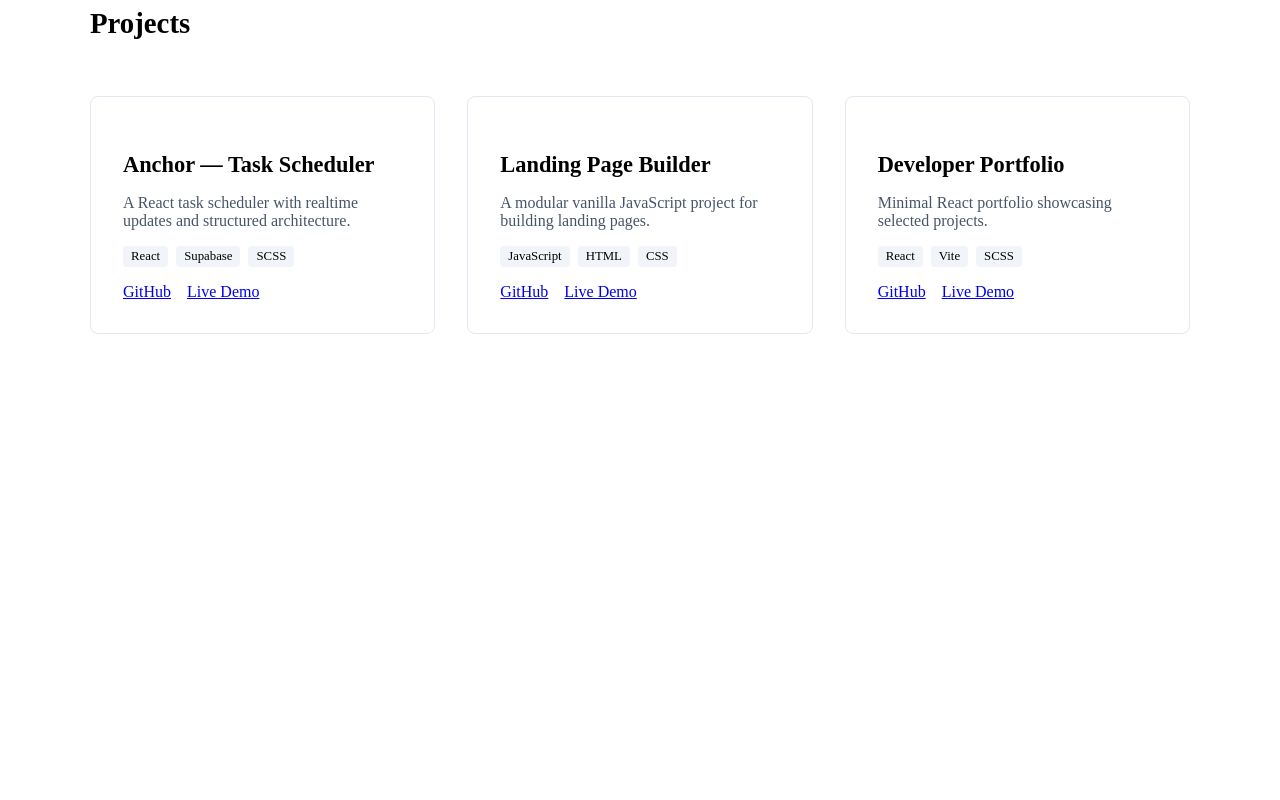
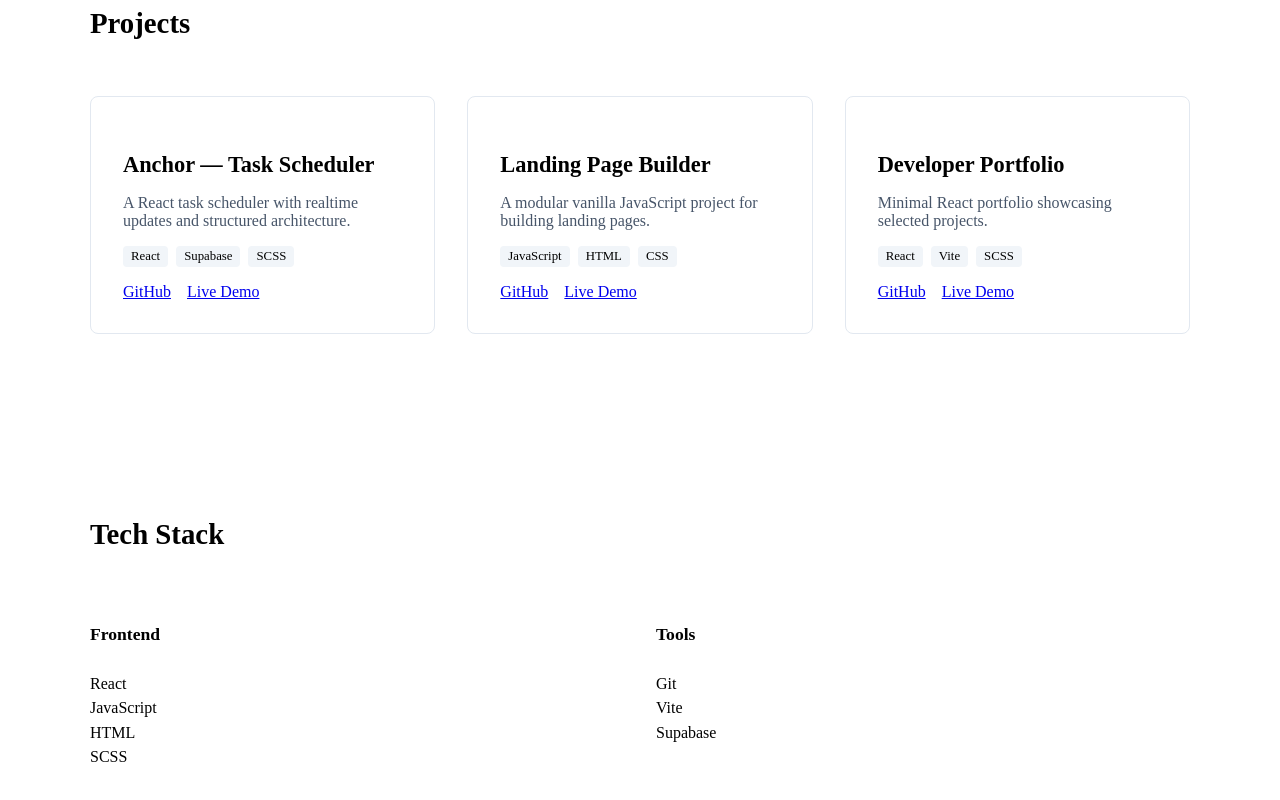
Before and after one commit to lukanogaj/portfolio, a React (Vite) app: page / in a window 1280 px wide. Shown: the part 707-1507 px from the top of the page. Before the commit the page ends 1145 px from the top, so only its background shows below. Built offline with nearby package versions, Linux system fonts and the light colour scheme.

Commit message:
feat: add Tech Stack section

```diff
--- a/src/App.jsx
+++ b/src/App.jsx
@@ -1,11 +1,13 @@
 import Hero from "./sections/Hero/Hero";
 import Projects from "./sections/Projects/Projects";
+import TechStack from "./sections/TechStack/TechStack";
 
 const App = () => {
   return (
     <>
       <Hero />
       <Projects />
+      <TechStack />
     </>
   );
 };
--- /dev/null
+++ b/src/sections/TechStack/TechStack.jsx
@@ -0,0 +1,37 @@
+import styles from "./TechStack.module.scss";
+import Container from "../../components/Container/Container";
+
+const TechStack = () => {
+  return (
+    <section className={styles.techStackSection}>
+      <Container>
+        <div className={styles.techStackContent}>
+          <h2 className={styles.techStackTitle}>Tech Stack</h2>
+
+          <div className={styles.techGroups}>
+            <div className={styles.techGroup}>
+              <h3 className={styles.groupTitle}>Frontend</h3>
+              <ul className={styles.techList}>
+                <li>React</li>
+                <li>JavaScript</li>
+                <li>HTML</li>
+                <li>SCSS</li>
+              </ul>
+            </div>
+
+            <div className={styles.techGroup}>
+              <h3 className={styles.groupTitle}>Tools</h3>
+              <ul className={styles.techList}>
+                <li>Git</li>
+                <li>Vite</li>
+                <li>Supabase</li>
+              </ul>
+            </div>
+          </div>
+        </div>
+      </Container>
+    </section>
+  );
+};
+
+export default TechStack;
--- /dev/null
+++ b/src/sections/TechStack/TechStack.module.scss
@@ -0,0 +1,40 @@
+.techStackSection {
+  padding: 4rem 0;
+}
+
+.techStackContent {
+  display: flex;
+  flex-direction: column;
+  gap: 2rem;
+}
+
+.techStackTitle {
+  font-size: 1.8rem;
+  font-weight: 600;
+}
+
+.techGroups {
+  display: grid;
+  grid-template-columns: repeat(auto-fit, minmax(200px, 1fr));
+  gap: 2rem;
+}
+
+.techGroup {
+  display: flex;
+  flex-direction: column;
+  gap: 0.75rem;
+}
+
+.groupTitle {
+  font-size: 1.1rem;
+  font-weight: 600;
+}
+
+.techList {
+  list-style: none;
+  padding: 0;
+  margin: 0;
+  display: flex;
+  flex-direction: column;
+  gap: 0.4rem;
+}
```
